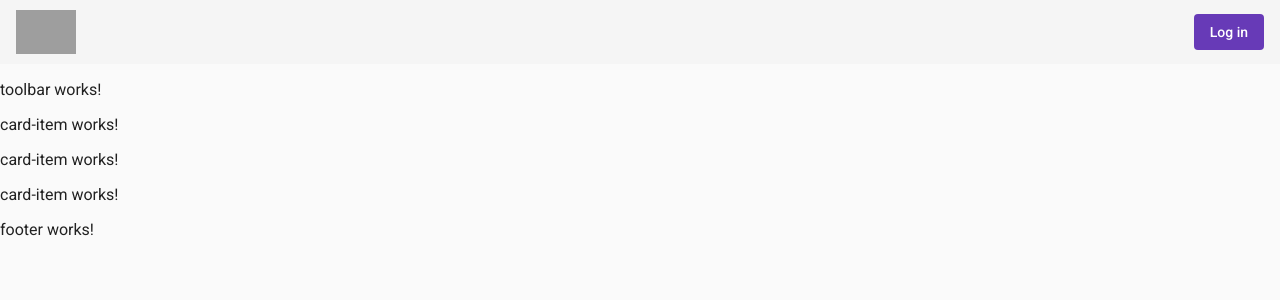
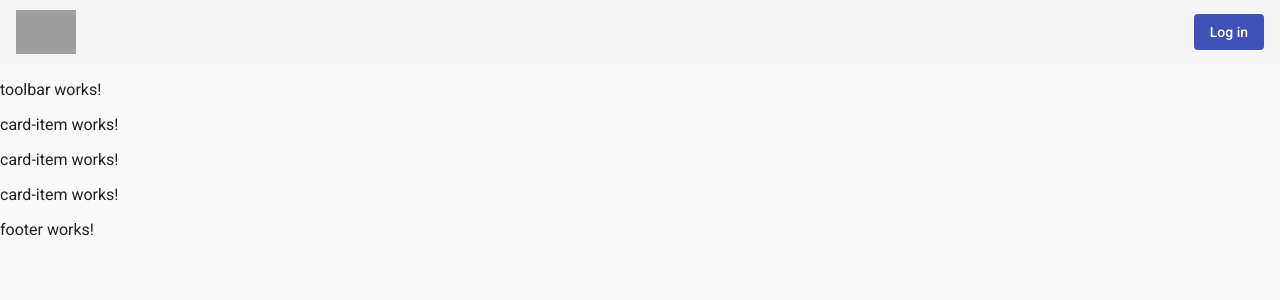
Before and after one commit to GYegor/angular-first-project, an Angular app: page / in a window 1280 px wide. Shown: the top 300 px of the page. Built offline with nearby package versions, Linux system fonts and the light colour scheme; grey boxes are pictures that could not be loaded.

Commit message:
fix: import Angular Material theme into styles.scss

```diff
--- a/angular.json
+++ b/angular.json
@@ -28,7 +28,6 @@
               "src/assets"
             ],
             "styles": [
-              "./node_modules/@angular/material/prebuilt-themes/deeppurple-amber.css",
               "src/styles.scss"
             ],
             "scripts": []
@@ -94,7 +93,6 @@
               "src/assets"
             ],
             "styles": [
-              "./node_modules/@angular/material/prebuilt-themes/deeppurple-amber.css",
               "src/styles.scss"
             ],
             "scripts": []
--- a/src/styles.scss
+++ b/src/styles.scss
@@ -1,4 +1,5 @@
 /* You can add global styles to this file, and also import other style files */
+@import '@angular/material/prebuilt-themes/indigo-pink.css';
 
 html, body { height: 100%; }
 body { margin: 0; font-family: Roboto, "Helvetica Neue", sans-serif; }
```
